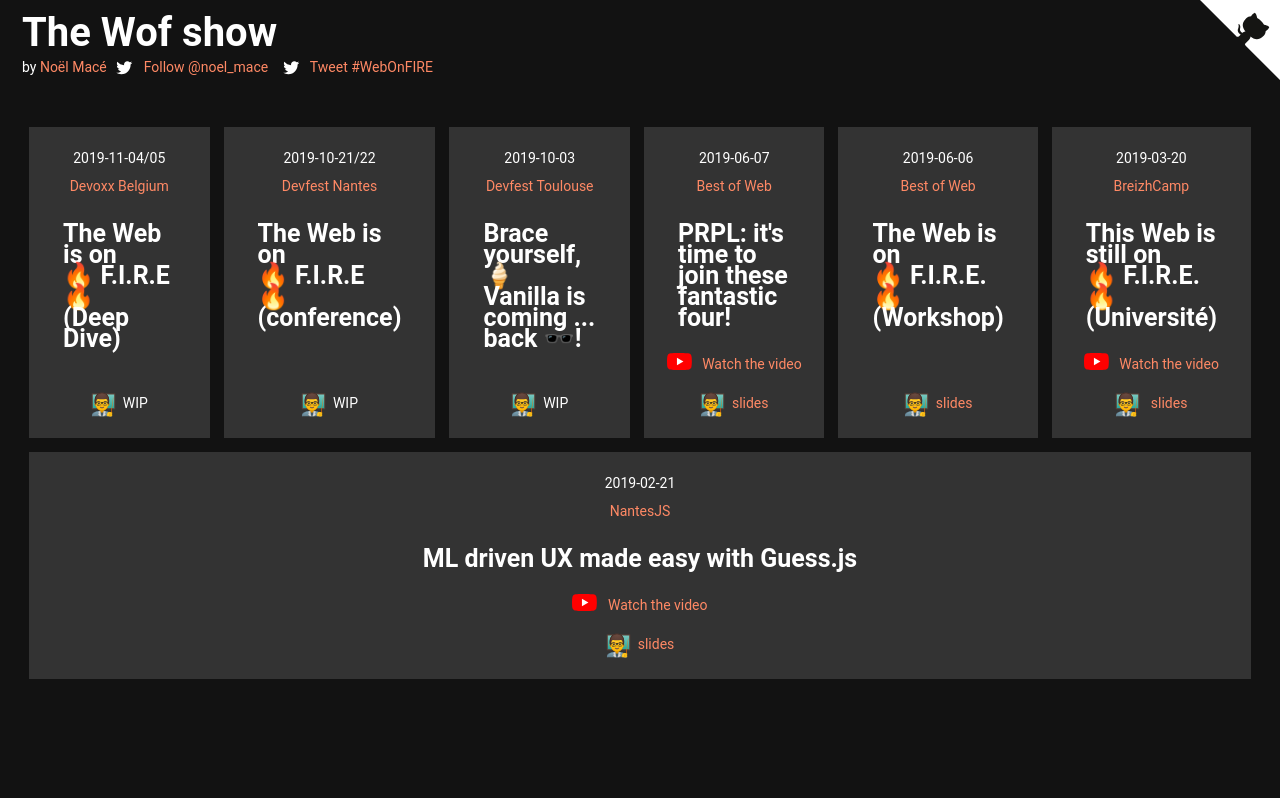
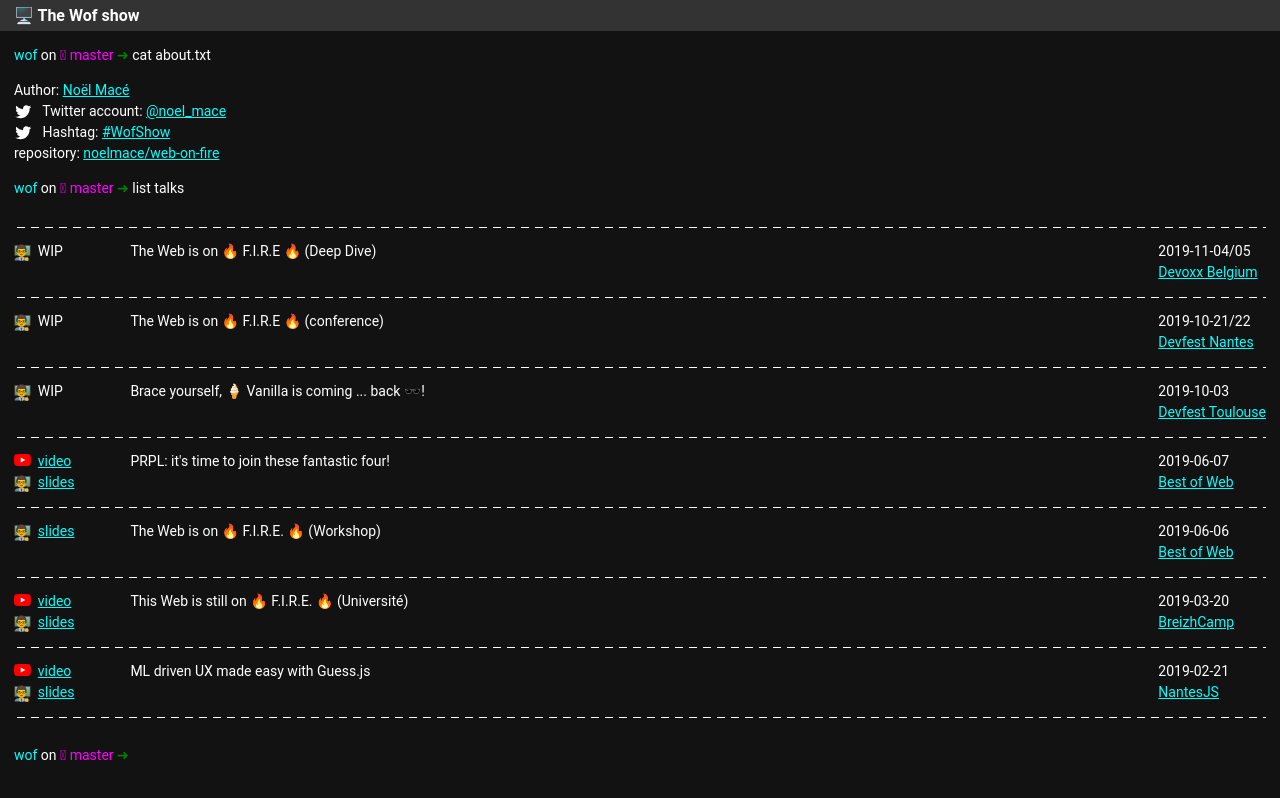
Before and after one commit to noelmace/wofshow-console, a plain HTML site: page index.html in a window 1280 px wide. Drawn offline with Linux system fonts and the light colour scheme; a web font is replaced by a local one.

Commit message:
feat: console look

```diff
--- a/index.html
+++ b/index.html
@@ -16,46 +16,9 @@
     <style>
       body {
         font: 14px/1.5em 'Fira Code', Roboto, sans-serif;
-      }
-
-      .code {
-        font-feature-settings: 'calt' 1; /* Enable ligatures for IE 10+, Edge */
-        text-rendering: optimizeLegibility; /* Force ligatures for Webkit, Blink, Gecko */
-        width: 30em;
-        margin: 5em auto;
-        white-space: pre-wrap;
-        word-break: break-all;
-      }
-
-      .light {
-        font-weight: 300;
-      }
-
-      .regular {
-        font-weight: 400;
-      }
-
-      .medium {
-        font-weight: 500;
-      }
-
-      .bold {
-        font-weight: 700;
-      }
-
-      i {
-        font-style: normal;
-        color: #c33;
-      }
-
-      b {
-        font-weight: inherit;
-        color: #c33;
-      }
-
-      body {
         background-color: #121212;
-        padding: 1em;
+        padding: 0;
+        margin: 0;
         color: #fff;
       }
 
@@ -120,71 +83,85 @@
       }
 
       a {
-        color: #ff8965;
-        text-decoration: none;
+        color: cyan;
       }
 
-      .accent {
-        background-color: #a8e9fe;
-        color: #121212;
-      }
-
-      h1 {
-        font-size: 25px;
+      header {
+        background-color: #333;
+        padding: 5px 1em;
       }
 
       header .title {
-        font-size: 40px;
+        font-size: 16px;
         font-weight: bold;
       }
 
-      header .subtitle {
+      header .title:before {
+        content: '🖥️ '
+      }
+
+      .content {
+        padding: 1em;
+      }
+
+      .section-title {
         margin: 1em 0;
       }
 
-      .block {
-        background-color: #333;
-        flex: 1 1 0;
-        margin: 0.5em;
-        padding: 1em;
-
-        display: flex;
-        flex-direction: column;
-        align-items: center;
+      .section-title:first-child {
+        margin-top: 0;
       }
 
-      .block > * {
-        margin: 0.5em 0;
+      .section-title .path:before {
+        content: 'wof';
+        color: cyan;
       }
 
-      .block a {
-        display: block;
+      .section-title .on:before {
+        content: ' on ';
       }
 
-      .social {
-        align-items: center;
-        margin: 1em;
+      .section-title .branch:before {
+        content: ' master';
+        color: magenta;
       }
 
-      .social > * {
-        margin: 10px;
+      .section-title .prompt:before {
+        content: ' ➜ ';
+        color: green;
       }
 
-      .logo {
-        max-width: calc(90vw - 3em);
+      .talks {
+        display: grid;
+        grid-column-gap: 4em;
+        grid-template-columns: fit-content(500px) auto fit-content(500px);
       }
 
-      .logo.bow {
-        height: 50px;
+      .event {
+        grid-column: 3;
       }
 
-      .logo.breizhcamp {
-        height: 50px;
+      .talk-title {
+        grid-column: 2;
       }
 
-      .date {
-        font-weight: normal;
-        margin-bottom: 0;
+      .event-links {
+        grid-column: 1;
+      }
+
+      .talks .divider {
+        grid-column: 1 / 4;
+        padding: 1em 0;
+        /* border-bottom: 1px dashed white; */
+        background-image: linear-gradient(to right, #fff 60%, rgba(255, 255, 255, 0) 0%);
+        background-position: center;
+        background-size: 14px 1px;
+        background-repeat: repeat-x;
+      }
+
+      .event > *,
+      .event-links > * {
+        display: block;
       }
 
       .slides:before,
@@ -193,8 +170,8 @@
         background-size: 100%;
         background-repeat: no-repeat;
         display: inline-block;
-        width: 25px;
-        height: 25px;
+        width: 1.2em;
+        height: 1.2em;
         content: '';
         vertical-align: middle;
         margin-right: 0.5em;
@@ -214,159 +191,104 @@
         height: 18px;
       }
 
-      .twitter {
-        padding: 5px;
-      }
-
-      .talks,
-      .social {
-        display: flex;
-        flex-basis: auto;
-        flex-direction: row;
-        flex-wrap: wrap;
-        justify-content: center;
-        align-items: stretch;
-        align-content: space-around;
-      }
-
-      .talks {
-        margin-top: 2em;
-      }
-
-      .block h1 {
-        padding: 6px 20px;
-        flex-grow: 1;
-        margin-top: 1em 0;
-        font-size: 25px;
-        font-weight: bolder;
-      }
-
-      .emoji {
-        height: 40px;
-      }
-
-      a img {
-        vertical-align: middle;
-      }
-
-      .github-corner:hover .octo-arm {
-        animation: octocat-wave 560ms ease-in-out;
-      }
-      @keyframes octocat-wave {
-        0%,
-        100% {
-          transform: rotate(0);
-        }
-        20%,
-        60% {
-          transform: rotate(-25deg);
-        }
-        40%,
-        80% {
-          transform: rotate(10deg);
-        }
-      }
-      @media (max-width: 500px) {
-        .github-corner:hover .octo-arm {
-          animation: none;
-        }
-        .github-corner .octo-arm {
-          animation: octocat-wave 560ms ease-in-out;
-        }
-      }
     </style>
   </head>
 
   <body>
-    <a href="https://github.com/noelmace/web-on-fire" target="_blank" class="github-corner" aria-label="View source on GitHub">
-      <svg
-        width="80"
-        height="80"
-        viewBox="0 0 250 250"
-        style="fill:#fff; color:#151513; position: absolute; top: 0; border: 0; right: 0;"
-        aria-hidden="true"
-      >
-        <path d="M0,0 L115,115 L130,115 L142,142 L250,250 L250,0 Z"></path>
-        <path
-          d="M128.3,109.0 C113.8,99.7 119.0,89.6 119.0,89.6 C122.0,82.7 120.5,78.6 120.5,78.6 C119.2,72.0 123.4,76.3 123.4,76.3 C127.3,80.9 125.5,87.3 125.5,87.3 C122.9,97.6 130.6,101.9 134.4,103.2"
-          fill="currentColor"
-          style="transform-origin: 130px 106px;"
-          class="octo-arm"
-        ></path>
-        <path
-          d="M115.0,115.0 C114.9,115.1 118.7,116.5 119.8,115.4 L133.7,101.6 C136.9,99.2 139.9,98.4 142.2,98.6 C133.8,88.0 127.5,74.4 143.8,58.0 C148.5,53.4 154.0,51.2 159.7,51.0 C160.3,49.4 163.2,43.6 171.4,40.1 C171.4,40.1 176.1,42.5 178.8,56.2 C183.1,58.6 187.2,61.8 190.9,65.4 C194.5,69.0 197.7,73.2 200.1,77.6 C213.8,80.2 216.3,84.9 216.3,84.9 C212.7,93.1 206.9,96.0 205.4,96.6 C205.1,102.4 203.0,107.8 198.3,112.5 C181.9,128.9 168.3,122.5 157.7,114.1 C157.9,116.9 156.7,120.9 152.7,124.9 L141.0,136.5 C139.8,137.7 141.6,141.9 141.8,141.8 Z"
-          fill="currentColor"
-          class="octo-body"
-        ></path>
-      </svg>
-    </a>
     <header>
-      <div class="title">The Wof show<span class="blinking-cursor">_</span></div>
-      <div class="subtitle">
-        by <a href="https://www.linkedin.com/in/noelmace/" target="_blank">Noël Macé</a>
-        <a href="https://twitter.com/noel_mace?ref_src=twsrc%5Etfw" class="twitter follow-button">
-          Follow @noel_mace
-        </a>
-        <a href="https://twitter.com/intent/tweet?button_hashtag=WebOnFIRE&ref_src=twsrc%5Etfw" class="twitter hashtag-button">
-          Tweet #WebOnFIRE
+      <div class="title">The Wof show</div>
+    </header>
+    <div class="content">
+      <div class="section-title">
+        <span class="path"></span><span class="on"></span><span class="branch"></span><span class="prompt"></span>cat about.txt
+      </div>
+
+      <div class="infos">
+        <div>Author: <a href="https://www.linkedin.com/in/noelmace/" target="_blank">Noël Macé</a></div>
+        <div class="twitter">
+          Twitter account:
+          <a href="https://twitter.com/noel_mace?ref_src=twsrc%5Etfw">
+            @noel_mace
           </a>
         </div>
-    </header>
-    <div class="social"></div>
+        <div class="twitter">
+          Hashtag:
+          <a href="https://twitter.com/intent/tweet?button_hashtag=WebOnFIRE&ref_src=twsrc%5Etfw">
+            #WofShow
+          </a>
+        </div>
+        <div>repository: <a href="https://github.com/noelmace/web-on-fire">noelmace/web-on-fire</a></div>
+      </div>
+      <div class="section-title">
+        <span class="path"></span><span class="on"></span><span class="branch"></span><span class="prompt"></span>list talks
+      </div>
       <div class="talks">
-      <div class="block">
-        <div class="date">2019-11-04/05</div>
-        <a href="https://devoxx.be/speaker-details/?id=50822" target="_blank" class="event">Devoxx Belgium</a>
-        <h1>The Web is on <br />🔥 F.I.R.E 🔥<br />(Deep Dive)</h1>
+        <span class="divider"></span>
+
+        <div class="event-links">
           <div class="slides">WIP</div>
         </div>
-      <div class="block">
-        <div class="date">2019-10-21/22</div>
-        <a href="https://devfest.gdgnantes.com/" target="_blank" class="event">Devfest Nantes</a>
-        <h1>The Web is on <br />🔥 F.I.R.E 🔥<br />(conference)</h1>
+        <div class="talk-title">The Web is on 🔥 F.I.R.E 🔥 (Deep Dive)</div>
+        <div class="event">
+          <div class="date">2019-11-04/05</div>
+          <a href="https://devoxx.be/speaker-details/?id=50822" target="_blank">Devoxx Belgium</a>
+        </div>
+        <span class="divider"></span>
+
+        <div class="event-links">
           <div class="slides">WIP</div>
         </div>
-      <div class="block">
-        <div class="date">2019-10-03</div>
-        <a href="https://devfesttoulouse.fr/sessions/brace_yourself__vanilla_is_coming__back__/" target="_blank" class="event"
-          >Devfest Toulouse</a
-        >
-        <h1>Brace yourself, 🍦 Vanilla is coming ... back 🕶️!</h1>
+        <div class="talk-title">The Web is on 🔥 F.I.R.E 🔥 (conference)</div>
+        <div class="event">
+          <div class="date">2019-10-21/22</div>
+          <a href="https://devfest.gdgnantes.com/" target="_blank">Devfest Nantes</a>
+        </div>
+        <span class="divider"></span>
+
+        <div class="event-links">
           <div class="slides">WIP</div>
         </div>
-      <div class="block bow">
+        <div class="talk-title">Brace yourself, 🍦 Vanilla is coming ... back 🕶️!</div>
+        <div class="event">
+          <div class="date">2019-10-03</div>
+          <a href="https://devfesttoulouse.fr/sessions/brace_yourself__vanilla_is_coming__back__/" target="_blank">Devfest Toulouse</a>
+        </div>
+        <span class="divider"></span>
+
+        <div class="event-links">
+          <a href="https://youtu.be/YSn8r0BDKTY" target="_blank" class="youtube">video</a>
+          <a href="aljs.wof.show/BoW-PRPL-2019.html" class="slides">slides</a>
+        </div>
+        <div class="talk-title">PRPL: it's time to join these fantastic four!</div>
+        <div class="event">
           <div class="date">2019-06-07</div>
-        <a href="http://bestofweb.paris/" target="_blank" class="event"> Best of Web</a>
-        <h1>PRPL: it's time to join these fantastic four!</h1>
-        <a href="https://youtu.be/YSn8r0BDKTY" target="_blank" class="youtube">
-          Watch the video
-        </a>
-        <a href="https://revealjs.wof.show/BoW-PRPL-2019.html" class="slides">slides</a>
+          <a href="http://bestofweb.paris/" target="_blank"> Best of Web</a>
         </div>
-      <div class="block bow">
-        <div class="date">2019-06-06</div>
-        <a href="http://bestofweb.paris/" target="_blank" class="event"> Best of Web</a>
-        <h1>The Web is on <br />🔥 F.I.R.E. 🔥<br />(Workshop)</h1>
+        <span class="divider"></span>
+
+        <div class="event-links">
           <a href="https://revealjs.wof.show/BoW-workshop-2019.html" class="slides">slides</a>
         </div>
-      <div class="block">
+        <div class="talk-title">The Web is on 🔥 F.I.R.E. 🔥 (Workshop)</div>
+        <div class="event">
+          <div class="date">2019-06-06</div>
+          <a href="http://bestofweb.paris/" target="_blank"> Best of Web</a>
+        </div>
+        <span class="divider"></span>
+
+        <div class="event-links">
+          <a href="https://youtu.be/OQ-dr-7pLaA" target="_blank" class="youtube">video</a>
+          <a href="https://revealjs.wof.show/breizhcamp-2019.html" class="slides">slides</a>
+        </div>
+        <div class="talk-title">This Web is still on 🔥 F.I.R.E. 🔥 (Université)</div>
+        <div class="event">
           <div class="date">2019-03-20</div>
-        <a href="https://www.breizhcamp.org/" target="_blank" class="event">BreizhCamp </a>
-        <h1>This Web is still on <br />🔥 F.I.R.E. 🔥<br />(Université)</h1>
-        <a href="https://youtu.be/OQ-dr-7pLaA" target="_blank" class="youtube">
-          Watch the video
-        </a>
-        <a href="https://revealjs.wof.show/breizhcamp-2019.html" class="slides">
-          slides
-        </a>
+          <a href="https://www.breizhcamp.org/" target="_blank">BreizhCamp </a>
         </div>
-      <div class="block nantesjs">
-        <div class="date">2019-02-21</div>
-        <a href="https://nantesjs.org/" target="_blank" class="event">NantesJS</a>
-        <h1>ML driven UX made easy with Guess.js</h1>
-        <a href="https://youtu.be/vLhbo-bRTNY" target="_blank" class="youtube">
-          Watch the video
-        </a>
+        <span class="divider"></span>
+
+        <div class="event-links">
+          <a href="https://youtu.be/vLhbo-bRTNY" target="_blank" class="youtube">video</a>
           <a
             href="https://docs.google.com/presentation/d/1oh7UBH1FhA5K333au5cqG3Pean57kPXD8lpDj-ELJXk/edit?usp=sharing"
             class="slides"
@@ -374,6 +296,18 @@
             >slides</a
           >
         </div>
+        <div class="talk-title">ML driven UX made easy with Guess.js</div>
+        <div class="event">
+          <div class="date">2019-02-21</div>
+
+          <a href="https://nantesjs.org/" target="_blank">NantesJS</a>
+        </div>
+        <span class="divider"></span>
+      </div>
+      <div class="section-title">
+        <span class="path"></span><span class="on"></span><span class="branch"></span><span class="prompt"></span
+        ><span class="blinking-cursor">_</span>
+      </div>
     </div>
   </body>
 </html>
```
Lines whose indentation alone changed are shown as unchanged.
